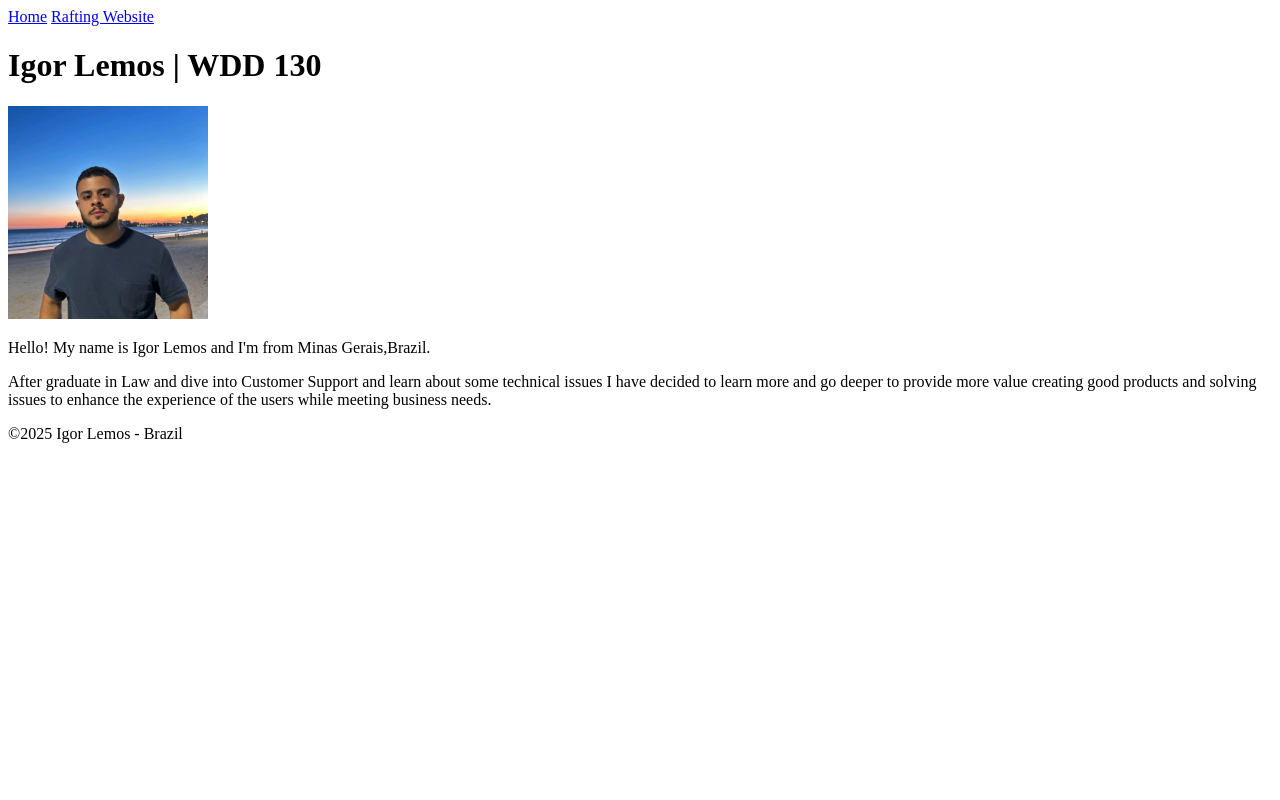
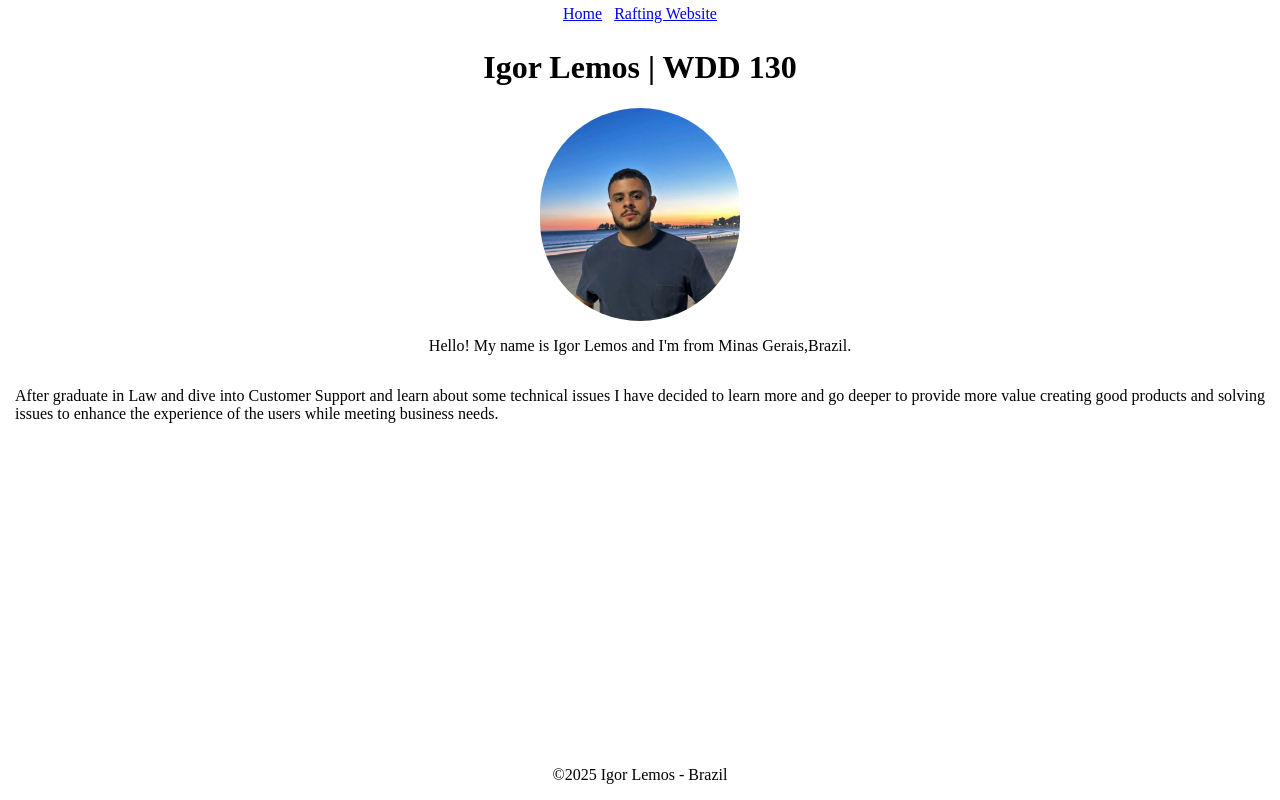
Before and after one commit to igornlemos/wdd130, a plain HTML site: page index.html in a window 1280 px wide. Drawn offline with Linux system fonts and the light colour scheme.

Commit message:
style: add styles and link it to the index.html

```diff
--- a/index.html
+++ b/index.html
@@ -1,8 +1,9 @@
 <!DOCTYPE html>
 <html lang="en">
   <head>
-    <meta charset="UTF-8" />
-    <meta name="viewport" content="width=device-width, initial-scale=1.0" />
+    <meta charset="UTF-8">
+    <meta name="viewport" content="width=device-width, initial-scale=1.0">
+    <link rel="stylesheet" href="styles/styles.css">
     <title>Igor Lemos | WDD 130</title>
   </head>
   <body>
@@ -29,7 +30,7 @@
       </p>
     </main>
     <footer>
-      <p>&copy;2025 Igor Lemos - Brazil</p>
+      <p class="footer">&copy;2025 Igor Lemos - Brazil</p>
     </footer>
   </body>
 </html>
--- a/styles/styles.css
+++ b/styles/styles.css
@@ -0,0 +1,39 @@
+html, body {
+    height: 100vh;
+    margin: 0;
+}
+
+body {
+    display: flex;
+    flex-direction: column;
+}
+
+header {
+    display: flex;
+    justify-content: center;
+    padding: 5px;
+}
+
+nav {
+    display: flex;
+    gap: 12px;
+}
+
+img {
+    border-radius: 100px;
+}
+
+main {
+    display: flex;
+    flex-direction: column;
+    flex-grow: 1;
+    align-items: center;
+    text-align: justify;
+    margin: 0 15px 0 15px;
+}
+
+footer {
+    margin-top: auto;
+    display: flex;
+    justify-content: center;
+}
```
